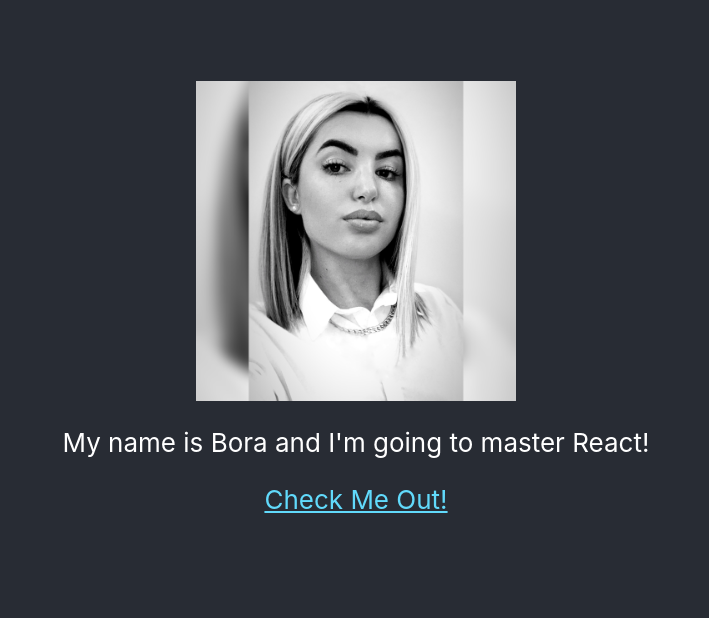
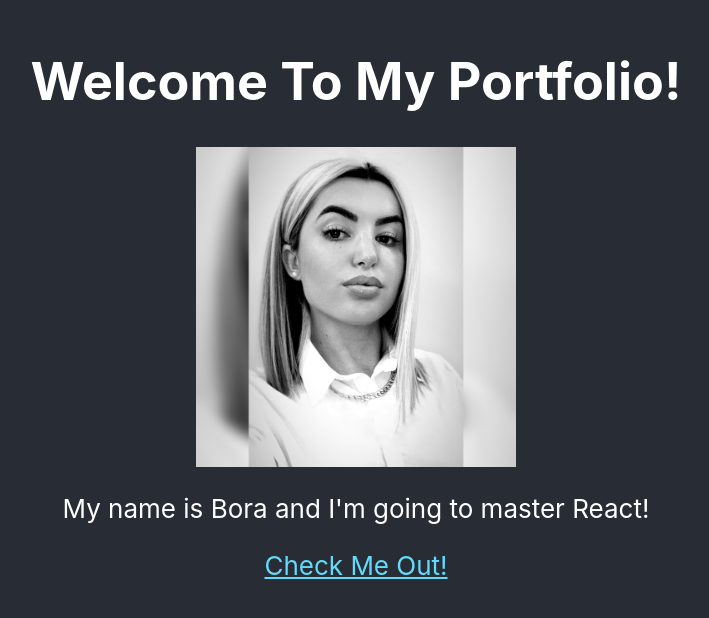
Before and after one commit to BoraCeci/TestingSSHKey, a React (Create React App) app: page / in a window 1280 px wide. Shown: the part 102-720 px from the top of the page, without its empty margins (284-993 px from the left). Built offline with nearby package versions, Linux system fonts and the light colour scheme.

Commit message:
additional commit, I will become a React pro

```diff
--- a/src/App.js
+++ b/src/App.js
@@ -5,6 +5,9 @@ function App() {
   return (
     <div className="App">
       <header className="App-header">
+        <h1>
+          Welcome To My Portfolio!
+        </h1>
         <img src={logo} className="App-logo" alt="logo" />
         <p>
 
```
